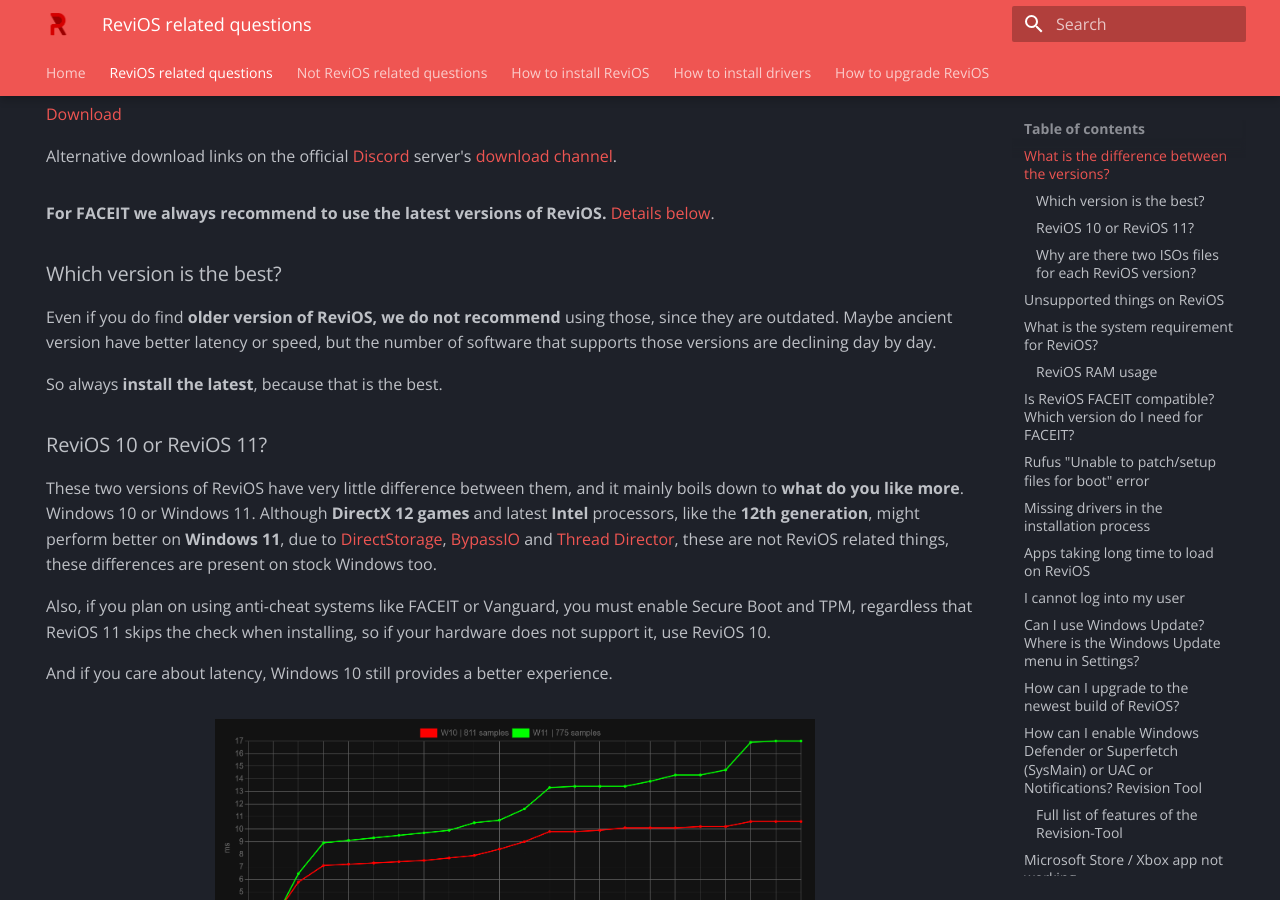
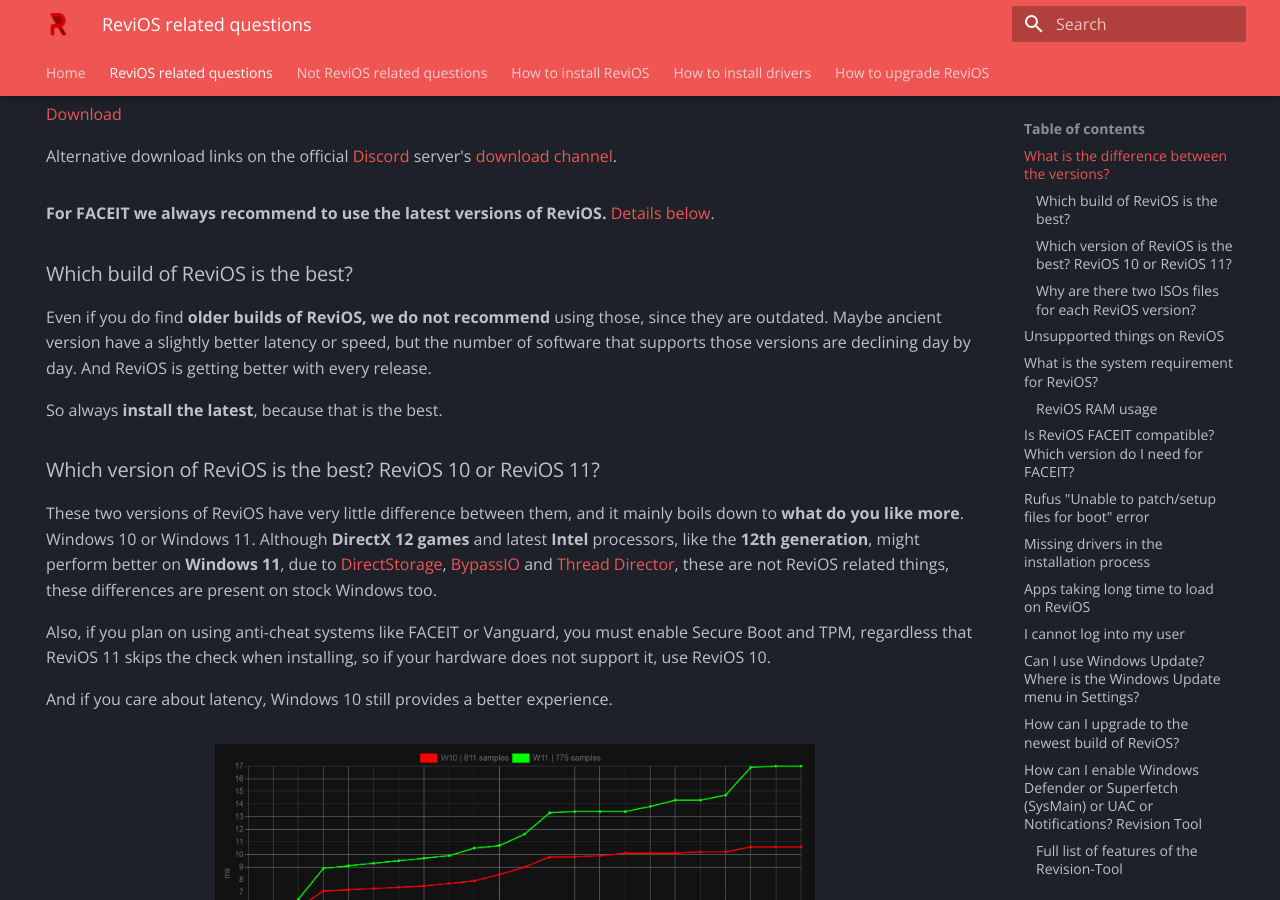
Before and after one commit to dkovacs24/ReviOS_faq, an MkDocs documentation site: the page built from docs/related.md, in a window 1280 px wide and 900 px high, scrolled down 425 px. Built offline with MkDocs 1.6.1 and Material for MkDocs 9.7.7, drawn with Linux system fonts in a browser that asks for light colours; some of the changed text lies outside the part shown.

Commit message:
add revitool from 22.09

```diff
--- a/docs/related.md
+++ b/docs/related.md
@@ -48,13 +48,13 @@
 
 **For FACEIT we always recommend to use the latest versions of ReviOS.** [Details below](#is-revios-faceit-compatible-which-version-do-i-need-for-faceit).
 
-### Which version is the best?
+### Which build of ReviOS is the best?
 
-Even if you do find **older version of ReviOS, we do not recommend** using those, since they are outdated. Maybe ancient version have better latency or speed, but the number of software that supports those versions are declining day by day.
+Even if you do find **older builds of ReviOS, we do not recommend** using those, since they are outdated. Maybe ancient version have a slightly better latency or speed, but the number of software that supports those versions are declining day by day. And ReviOS is getting better with every release.
 
 So always **install the latest**, because that is the best.
 
-### ReviOS 10 or ReviOS 11?
+### Which version of ReviOS is the best? ReviOS 10 or ReviOS 11?
 
 These two versions of ReviOS have very little difference between them, and it mainly boils down to **what do you like more**. Windows 10 or Windows 11. Although **DirectX 12 games** and latest **Intel** processors, like the **12th generation**, might perform better on **Windows 11**, due to [DirectStorage](https://www.thewindowsclub.com/what-is-directstorage-in-windows){target=_blank}, [BypassIO](https://docs.microsoft.com/en-us/windows-hardware/drivers/ifs/bypassio){target=_blank} and [Thread Director](https://www.anandtech.com/show/16881/a-deep-dive-into-intels-alder-lake-microarchitectures/2){target=_blank}, these are not ReviOS related things, these differences are present on stock Windows too.
 
@@ -207,13 +207,13 @@
 
 If you cannot find the Revision Tool inside the Documents folder, or you just want to download it, you can do it here:
 
-[:fontawesome-solid-download: Download Revision-Tool.zip](files/Revision-Tool.zip){ .md-button .md-button--primary }
+[:fontawesome-solid-download: Download Revision-Tool_2209.zip](files/Revision-Tool_2209.zip){ .md-button .md-button--primary }
 
-> MD5 checksum: `ba63377d40ac7f72681268e4e91312ae`
+> MD5 checksum: `5be1e62cdddcd1b425ba27a8e4891e78`
 
 
 !!! warning "Revision Tool on older versions of ReviOS"
-    This Revision Tool is fully compatible only with the latest builds of ReviOS, that is right now the `22.07`. If you try to use some or all of the functions of this version of the Revision Tool, they might not work.
+    This Revision Tool is from `22.09`. Some of the functions of this version of Revision Tool might not work on every build of ReviOS.
 
     Not exhaustive list of functions that will not work:
 
```
Also changed, not shown: other parts of docs/related.md (+2 -2 lines), docs/not-related.md (+1 -1 lines), 2 other files.
